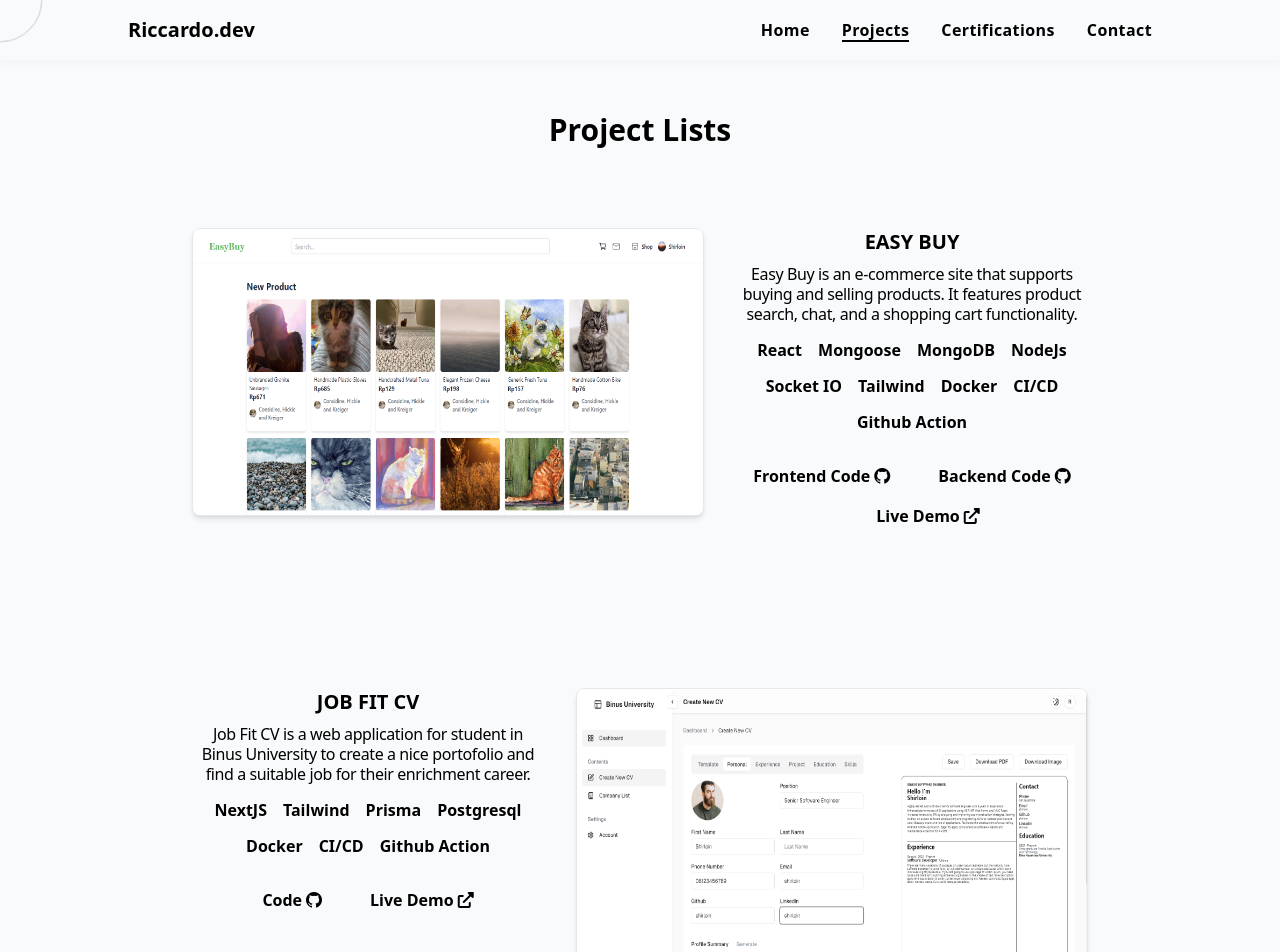
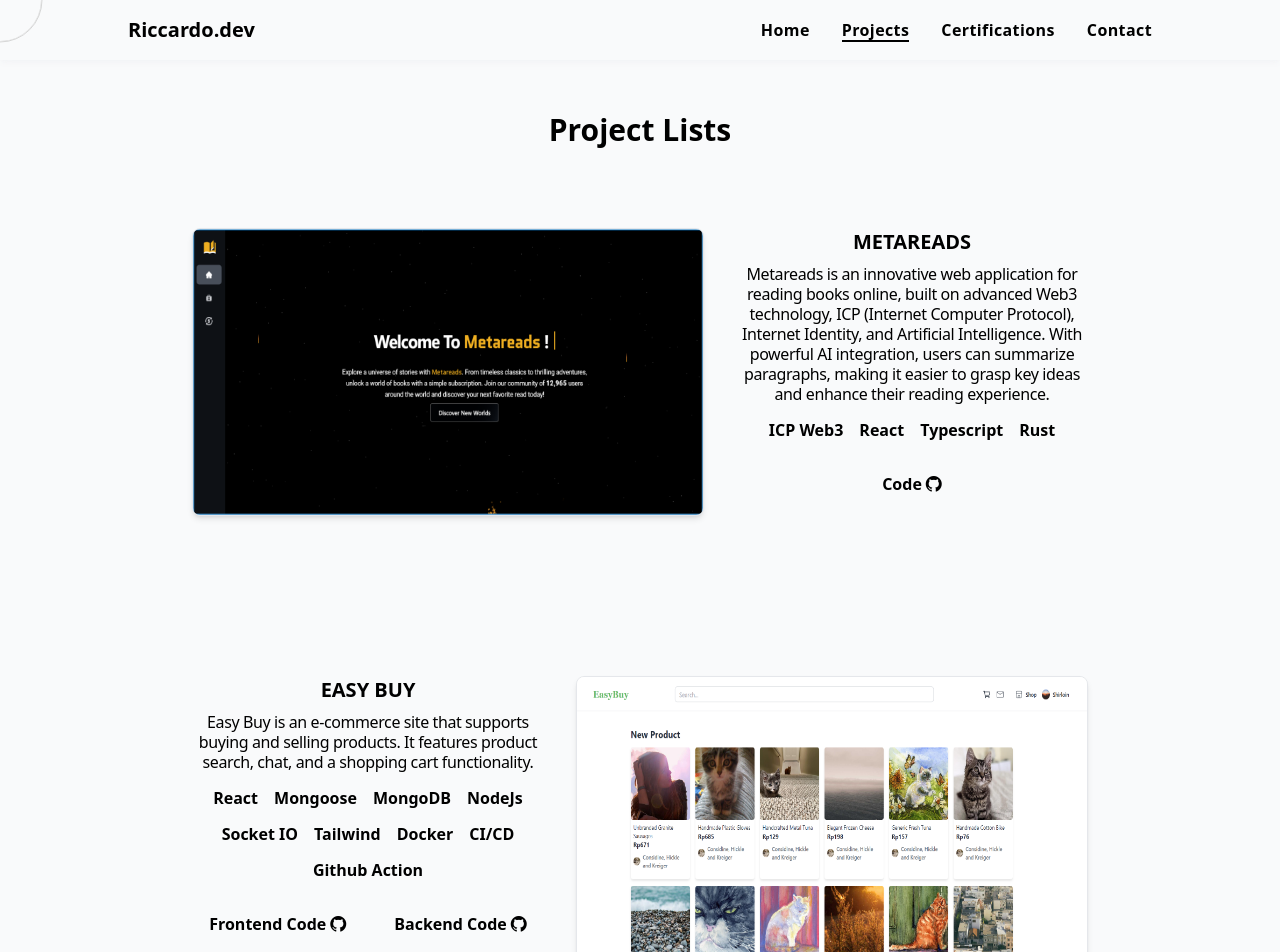
Before and after one commit to Shirloin/portofolio, a React (Vite) app: page /project in a window 1280 px wide. Shown: the top 952 px of the page. Built offline with nearby package versions, Linux system fonts and the light colour scheme.

Commit message:
feat: add new project

```diff
--- a/src/components/cards/CertificationCard.tsx
+++ b/src/components/cards/CertificationCard.tsx
@@ -10,13 +10,13 @@ export default function CertificationCard({
   return (
     <>
       <a
-        className="animate__animated animate__zoomIn h-[380px] max-w-[500px]"
+        className="animate__animated animate__zoomIn h-[320px] max-w-[640px]"
         href={certificate.link || undefined}
         target={certificate.link ? "_blank" : undefined}
       >
         <img
           id="cardHover"
-          className="min-h-full min-w-full rounded-lg border object-contain"
+          className="h-full w-full rounded-lg border object-contain"
           src={certificate.image}
           alt=""
           loading="lazy"
--- a/src/components/cards/ProjectCard.tsx
+++ b/src/components/cards/ProjectCard.tsx
@@ -24,7 +24,6 @@ export default function ProjectCard({
   return (
     <>
       <div
-
         className={`animate__animated animate__fadeInLeft my-10 flex w-full max-w-lg flex-col items-start gap-8 lg:my-20 lg:max-w-4xl ${index! % 2 == 1 ? "lg:flex-row-reverse" : "lg:flex-row"}`}
       >
         <img
@@ -50,24 +49,20 @@ export default function ProjectCard({
               </p>
             ))}
           </div>
-          <div className="mt-8 flex flex-wrap w-full max-w-xl items-center justify-center  gap-4 space-x-8 font-semibold">
-            {
-              code?.map((c, index) => (
+          <div className="mt-8 flex w-full max-w-xl flex-wrap items-center justify-center gap-4 space-x-8 font-semibold">
+            {code?.map((c, index) => (
               <a
-
                 key={index}
                 href={c.github}
                 target="_blank"
-                  className="flex items-center gap-1 cursor-pointer"
+                className="flex cursor-pointer items-center gap-1"
               >
                 <p id="cardHover">{c.name}</p>
                 <i id="cardHover" className="bi bi-github"></i>
               </a>
-              ))
-            }
+            ))}
             {demo && (
               <a
-
                 href={demo}
                 target="_blank"
                 className="flex items-center gap-1"
--- a/src/pages/ProjectPage.tsx
+++ b/src/pages/ProjectPage.tsx
@@ -3,20 +3,43 @@ import { IProject } from "../interfaces/IProject";
 
 const projects: IProject[] = [
   {
+    title: "MetaReads",
+    description:
+      "Metareads is an innovative web application for reading books online, built on advanced Web3 technology, ICP (Internet Computer Protocol), Internet Identity, and Artificial Intelligence.  With powerful AI integration, users can summarize paragraphs, making it easier to grasp key ideas and enhance their reading experience.",
+    thumbnail: "/images/project/metareads.png",
+    stack: ["ICP Web3", "React", "Typescript", "Rust"],
+    code: [
+      {
+        name: "Code",
+        github: "https://github.com/Shirloin/MetaReads",
+      },
+    ],
+  },
+  {
     title: "Easy Buy",
     description:
       "Easy Buy is an e-commerce site that supports buying and selling products. It features product search, chat, and a shopping cart functionality.",
     thumbnail: "/images/project/easybuy.png",
-    stack: ["React", "Mongoose", "MongoDB", "NodeJs", "Socket IO", "Tailwind", "Docker", "CI/CD", "Github Action"],
+    stack: [
+      "React",
+      "Mongoose",
+      "MongoDB",
+      "NodeJs",
+      "Socket IO",
+      "Tailwind",
+      "Docker",
+      "CI/CD",
+      "Github Action",
+    ],
     code: [
       {
         name: "Frontend Code",
-        github: "https://github.com/shirloin/frontend-easy-buy/"
+        github: "https://github.com/shirloin/frontend-easy-buy/",
       },
       {
         name: "Backend Code",
-        github: "https://github.com/shirloin/backend-easy-buy/"
-      }
+        github: "https://github.com/shirloin/backend-easy-buy/",
+      },
     ],
     demo: "https://easy-buy.shirloin.my.id/",
   },
@@ -25,11 +48,19 @@ const projects: IProject[] = [
     description:
       "Job Fit CV is a web application for student in Binus University to create a nice portofolio and find a suitable job for their enrichment career.",
     thumbnail: "/images/project/job-fit-cv.png",
-    stack: ["NextJS", "Tailwind", "Prisma", "Postgresql", "Docker", "CI/CD", "Github Action"],
+    stack: [
+      "NextJS",
+      "Tailwind",
+      "Prisma",
+      "Postgresql",
+      "Docker",
+      "CI/CD",
+      "Github Action",
+    ],
     code: [
       {
         name: "Code",
-        github: "https://github.com/shirloin/job-fit-cv/"
+        github: "https://github.com/shirloin/job-fit-cv/",
       },
     ],
     demo: "https://job-fit-cv.shirloin.my.id/",
@@ -43,7 +74,7 @@ const projects: IProject[] = [
     code: [
       {
         name: "Code",
-        github: "https://github.com/shirloin/codexchange/"
+        github: "https://github.com/shirloin/codexchange/",
       },
     ],
     demo: "https://codexchange.shirloin.my.id/",
@@ -57,49 +88,57 @@ const projects: IProject[] = [
     code: [
       {
         name: "Code",
-        github: "https://github.com/shirloin/aora/"
+        github: "https://github.com/shirloin/aora/",
       },
     ],
   },
   {
     title: "CinemaX231",
-    description: "Cinemax231 is a mobile app for booking cinema tickets, with features for users to order tickets and admins to manage movie listings.",
+    description:
+      "Cinemax231 is a mobile app for booking cinema tickets, with features for users to order tickets and admins to manage movie listings.",
     thumbnail: "/images/project/cinemax231.png",
     stack: ["Android", "Kotlin", "Firebase"],
     code: [
       {
         name: "Code",
-        github: "https://github.com/shirloin/cinemax231"
-      }
+        github: "https://github.com/shirloin/cinemax231",
+      },
     ],
-    demo: "https://play.google.com/store/apps/details?id=edu.bluejack_231.cinemax231"
+    demo: "https://play.google.com/store/apps/details?id=edu.bluejack_231.cinemax231",
   },
   {
     title: "Farebook",
-    description: "Farebook is a web clone of Facebook, designed to replicate its core features and functionalities for social networking, allowing users to connect, share, and interact with friends and communities online.",
+    description:
+      "Farebook is a web clone of Facebook, designed to replicate its core features and functionalities for social networking, allowing users to connect, share, and interact with friends and communities online.",
     thumbnail: "/images/project/farebook.png",
-    stack: ["ReactJs", "Typescript", "GO", "GraphQL API", "PostgreSQL", "Firebase"],
+    stack: [
+      "ReactJs",
+      "Typescript",
+      "GO",
+      "GraphQL API",
+      "PostgreSQL",
+      "Firebase",
+    ],
     code: [
       {
         name: "Code",
-        github: "https://github.com/shirloin/farebook"
-      }
+        github: "https://github.com/shirloin/farebook",
+      },
     ],
   },
   {
     title: "Monster Funter",
-    description: "Monster Funter  is an RPG where players explore mazes and battle monsters. The main challenge is defeating the legendary Glavenus, a powerful creature threatening villagers. Players use their characters' skills to ensure the safety of the community.",
+    description:
+      "Monster Funter  is an RPG where players explore mazes and battle monsters. The main challenge is defeating the legendary Glavenus, a powerful creature threatening villagers. Players use their characters' skills to ensure the safety of the community.",
     thumbnail: "/images/project/monsterfunter.png",
     stack: ["Unity", "C#"],
     code: [
       {
         name: "Code",
-        github: "https://github.com/shirloin/monster-funter"
-      }
+        github: "https://github.com/shirloin/monster-funter",
+      },
     ],
   },
-
-
 ];
 
 export default function ProjectPage() {
```
Also changed, not shown: public/images/project/metareads.png (added). Lines whose indentation alone changed are shown as unchanged.
